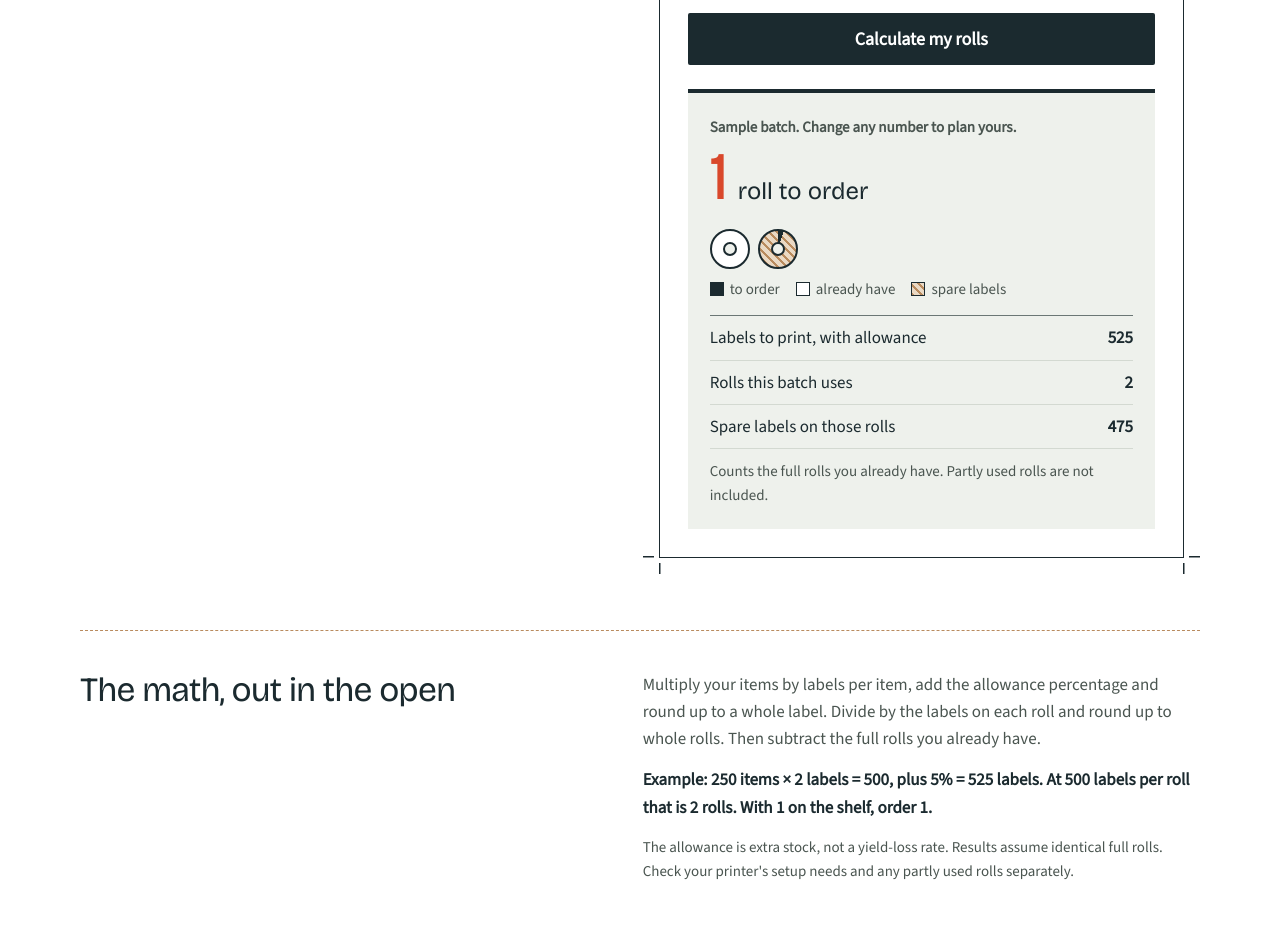
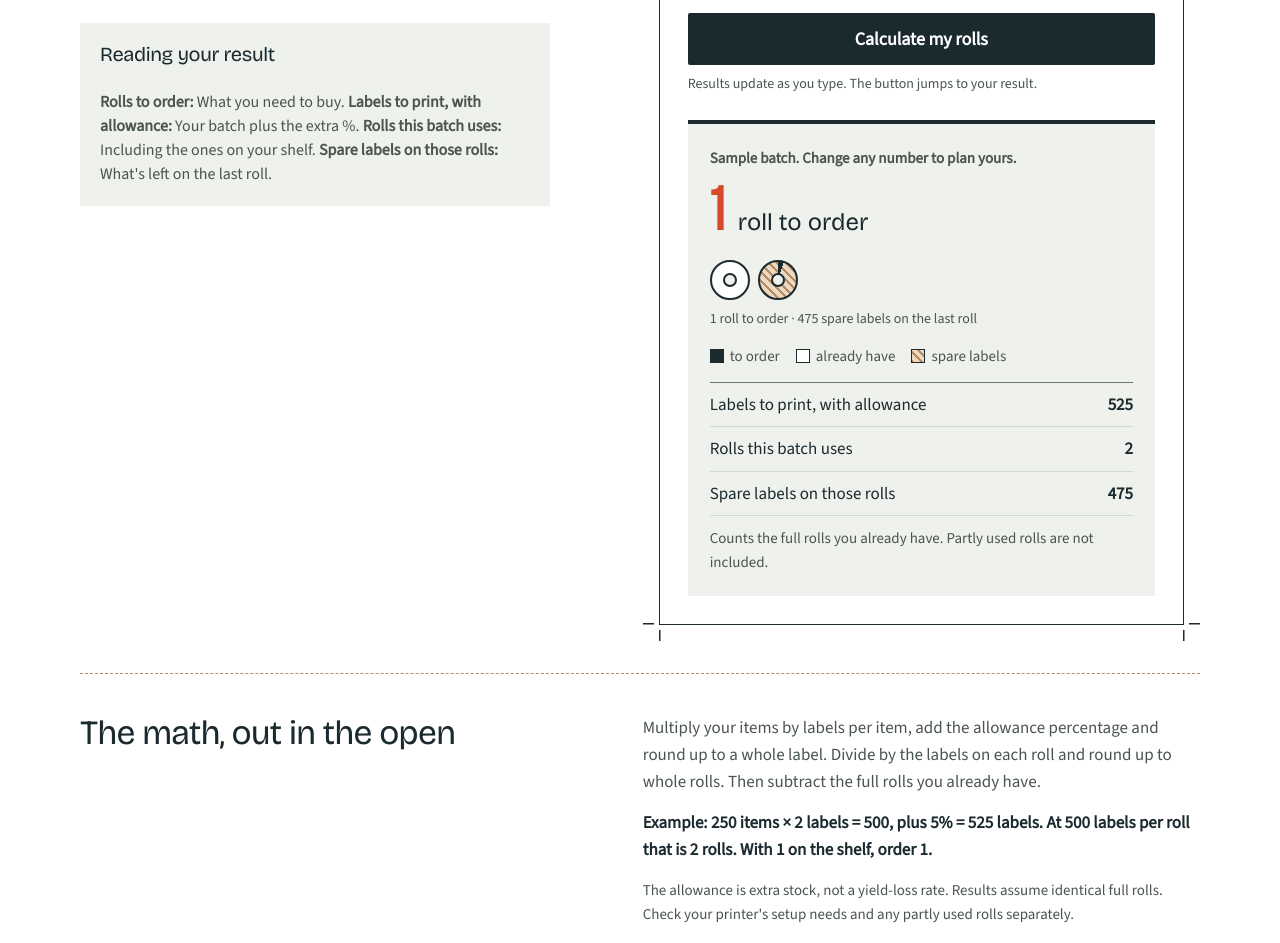
Before and after one commit to DankDude1028/Site-forge-, an Astro site in the folder packages/site-templates/label-roll-planner/: page / in a window 1280 px wide. Shown: the part 560-1503 px from the top of the page. Built offline with nearby package versions, Linux system fonts and the light colour scheme; Astro itself is replaced by a stand-in of ours.

Commit message:
Add result caption, reading key and button hint from E4B and Opus rounds
Gemma E4B drafted these changes over three rounds of Opus 5.5 review: a
visible roll-strip caption, a key that uses the on-screen result labels,
and a hint explaining that results update live and the button jumps to the
result. Opus's final "ready" missed a desktop regression that moved the
calculator below the headline. The grid now keeps the calculator beside
the headline, places the key under the intro on desktop and after the
result on phones, and marks the key as an aside. The experiment and its
measured costs are recorded in the status table.

Co-Authored-By: Claude Opus 5.5 <noreply@anthropic.com>

```diff
--- a/packages/site-templates/label-roll-planner/src/pages/index.astro
+++ b/packages/site-templates/label-roll-planner/src/pages/index.astro
@@ -47,6 +47,7 @@ const canonical = new URL('/', Astro.site);
               <p class="field-error" id="waste-error"></p>
             </div>
             <button type="submit">Calculate my rolls</button>
+            <p class="live-hint">Results update as you type. The button jumps to your result.</p>
             <p id="error" role="alert"></p>
           </form>
           <output id="result" for="quantity labels perRoll onHand waste">
@@ -54,6 +55,7 @@ const canonical = new URL('/', Astro.site);
             <p class="answer"><strong id="order">1</strong> <span id="order-label">roll to order</span></p>
             <p class="enough" id="enough" hidden>You already have enough rolls for this batch.</p>
             <div class="strip" id="strip" aria-hidden="true"></div>
+            <div id="roll-caption" aria-hidden="true"></div>
             <p class="legend" aria-hidden="true"><span><i class="key key-order"></i>to order</span><span><i class="key key-have"></i>already have</span><span><i class="key key-spare"></i>spare labels</span></p>
             <dl>
               <div><dt>Labels to print, with allowance</dt><dd id="needed">525</dd></div>
@@ -66,6 +68,10 @@ const canonical = new URL('/', Astro.site);
           <noscript><p>This calculator needs JavaScript. Formula: round up items × labels per item × (1 + allowance ÷ 100), divide by labels on each roll and round up again, then subtract the full rolls you already have.</p></noscript>
         </div>
       </section>
+      <aside class="result-key" aria-labelledby="guide-title">
+        <h2 id="guide-title">Reading your result</h2>
+        <p><strong>Rolls to order:</strong> What you need to buy. <strong>Labels to print, with allowance:</strong> Your batch plus the extra %. <strong>Rolls this batch uses:</strong> Including the ones on your shelf. <strong>Spare labels on those rolls:</strong> What's left on the last roll.</p>
+      </aside>
       <section class="explain" aria-labelledby="how">
         <h2 id="how">The math, out in the open</h2>
         <div>
--- a/packages/site-templates/label-roll-planner/src/scripts/calculator.ts
+++ b/packages/site-templates/label-roll-planner/src/scripts/calculator.ts
@@ -88,6 +88,9 @@ function calculate(when: Announce): boolean {
     setText('needed', numbers.format(result.labelsNeeded));
     setText('required', numbers.format(result.rollsRequired));
     setText('left', numbers.format(result.labelsLeft));
+    // Set the visible caption summary
+    const captionText = `${numbers.format(result.rollsToOrder)} ${result.rollsToOrder === 1 ? 'roll' : 'rolls'} to order · ${numbers.format(result.labelsLeft)} spare labels on the last roll`;
+    setText('roll-caption', captionText);
     setText('result-kind', edited ? 'Your batch' : 'Sample batch. Change any number to plan yours.');
     const enough = document.getElementById('enough');
     if (enough) enough.hidden = result.rollsToOrder !== 0;
--- a/packages/site-templates/label-roll-planner/src/styles/site.css
+++ b/packages/site-templates/label-roll-planner/src/styles/site.css
@@ -33,10 +33,21 @@ h1, h2 { font-family: var(--display); font-weight: 700; letter-spacing: -0.02em;
   border-top: 2px solid var(--ink); color: var(--ink-soft); font-size: 15px; }
 
 /* Calculator page */
-.home { display: grid; grid-template-columns: 1fr 1.1fr; gap: 56px; padding: 56px 0 64px; }
+/* Desktop: the calculator sits beside the headline and the reading key fills the space under the intro.
+   Source order (intro, calculator, key) is the phone order, so the key follows the result there. */
+.home { display: grid; grid-template-columns: 1fr 1.1fr; grid-template-areas: "intro sheet" "key sheet" "explain explain";
+  grid-template-rows: auto 1fr auto; gap: 32px 56px; padding: 56px 0 64px; }
+.intro { grid-area: intro; }
+.sheet { grid-area: sheet; }
+.result-key { grid-area: key; align-self: start; position: sticky; top: 24px; }
+.explain { grid-area: explain; }
 .intro h1 { font-size: clamp(40px, 4.6vw, 60px); margin: 8px 0 20px; }
 .lede { font-size: 19px; color: var(--ink-soft); max-width: 470px; margin: 0 0 20px; }
 .trust { font-size: 16px; font-weight: 600; border-left: 4px solid var(--kraft); padding-left: 12px; max-width: 470px; }
+
+.result-key { margin: 0; padding: 20px; max-width: 470px; background: var(--panel); border-left: none; color: var(--ink-soft); font-size: 16px; display: grid; gap: 15px; }
+.result-key h2 { font-family: var(--display); font-weight: 700; margin-top: 0; margin-bottom: 10px; font-size: 20px; color: var(--ink); }
+.result-key p { margin: 0; line-height: 1.5; }
 
 .sheet { --m: 16px; position: relative; padding: var(--m); background:
   linear-gradient(var(--ink), var(--ink)) left 0 top var(--m) / 11px 1.5px no-repeat,
@@ -66,6 +77,7 @@ input[aria-invalid="true"] { border-color: var(--error); border-width: 2px; }
 button { width: 100%; min-height: 52px; margin-top: 24px; border: 0; border-radius: 2px; background: var(--ink);
   color: var(--paper); font: 600 18px/1 var(--body); cursor: pointer; }
 button:hover { background: #2c3f45; }
+.live-hint { margin: 8px 0 0; color: var(--ink-soft); font-size: 14px; }
 #error { margin: 8px 0 0; color: var(--error); font-weight: 600; }
 #error:empty { display: none; }
 
@@ -92,9 +104,11 @@ output[hidden] { display: none; }
 dl { margin: 0; border-top: 1.5px solid var(--edge); }
 dl div { display: flex; justify-content: space-between; gap: 12px; padding: 8px 0; border-bottom: 1px solid #d3d9d1; }
 dd { margin: 0; font-weight: 600; }
+#roll-caption { font-size: 14px; color: var(--ink-soft); margin: 8px 0 14px; padding: 0; border: none; background: transparent; }
+#roll-caption:empty { display:none; }
 .note { margin: 10px 0 0; color: var(--ink-soft); font-size: 15px; }
 
-.explain { grid-column: 1 / -1; display: grid; grid-template-columns: 1fr 1.1fr; gap: 56px; padding-top: 40px; border-top: 1.5px dashed var(--kraft); }
+.explain { display: grid; grid-template-columns: 1fr 1.1fr; gap: 56px; padding-top: 40px; border-top: 1.5px dashed var(--kraft); }
 .explain h2 { font-size: 34px; margin: 0; }
 .explain p { margin: 0 0 14px; color: var(--ink-soft); }
 .explain .example { color: var(--ink); font-weight: 600; }
@@ -109,7 +123,8 @@ dd { margin: 0; font-weight: 600; }
 
 @media (max-width: 860px) {
   .home, .explain { grid-template-columns: 1fr; gap: 28px; }
-  .home { padding-top: 32px; }
+  .home { padding-top: 32px; grid-template-areas: "intro" "sheet" "key" "explain"; grid-template-rows: none; }
+  .result-key { position: static; max-width: none; }
   .descriptor { display: none; }
 }
 @media (max-width: 480px) {
```
Also changed, not shown: docs/operations/status.md (+1 -0 lines).
